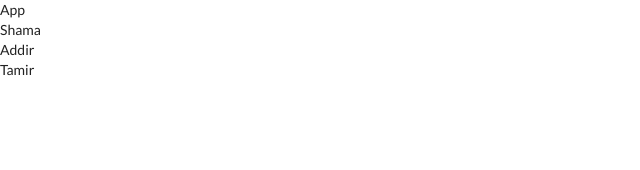
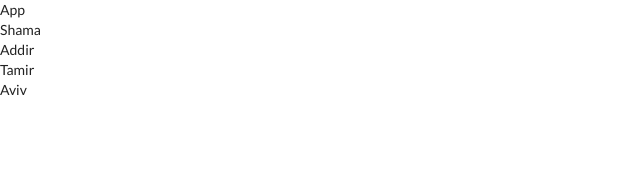
Before and after one commit to Shama95/GenTlushim, a React (Create React App) app: page / in a window 1280 px wide. Shown: the top 170 px of the page, without its empty margins (0-640 px from the left). Built offline with nearby package versions, Linux system fonts and the light colour scheme.

Commit message:
Aviv is here, happy yom atzmaut

```diff
--- a/src/Components/App.js
+++ b/src/Components/App.js
@@ -3,6 +3,8 @@ import ReactDOM from 'react-dom';
 import Shama from './Shama';
 import Addir from './Addir';
 import Tamir from './Tamir';
+import Aviv from './Aviv';
+
 const App=()=>{
     return (
     <div>
@@ -10,6 +12,7 @@ const App=()=>{
         <Shama></Shama>
 		<Addir/>
         <Tamir/>
+        <Aviv></Aviv>
     </div>
     );
 }
--- /dev/null
+++ b/src/Components/Aviv.js
@@ -0,0 +1,9 @@
+import React from 'react'
+
+const Aviv = () =>{
+    return (
+        <div>Aviv</div>
+    );
+}
+
+export default Aviv;
```
